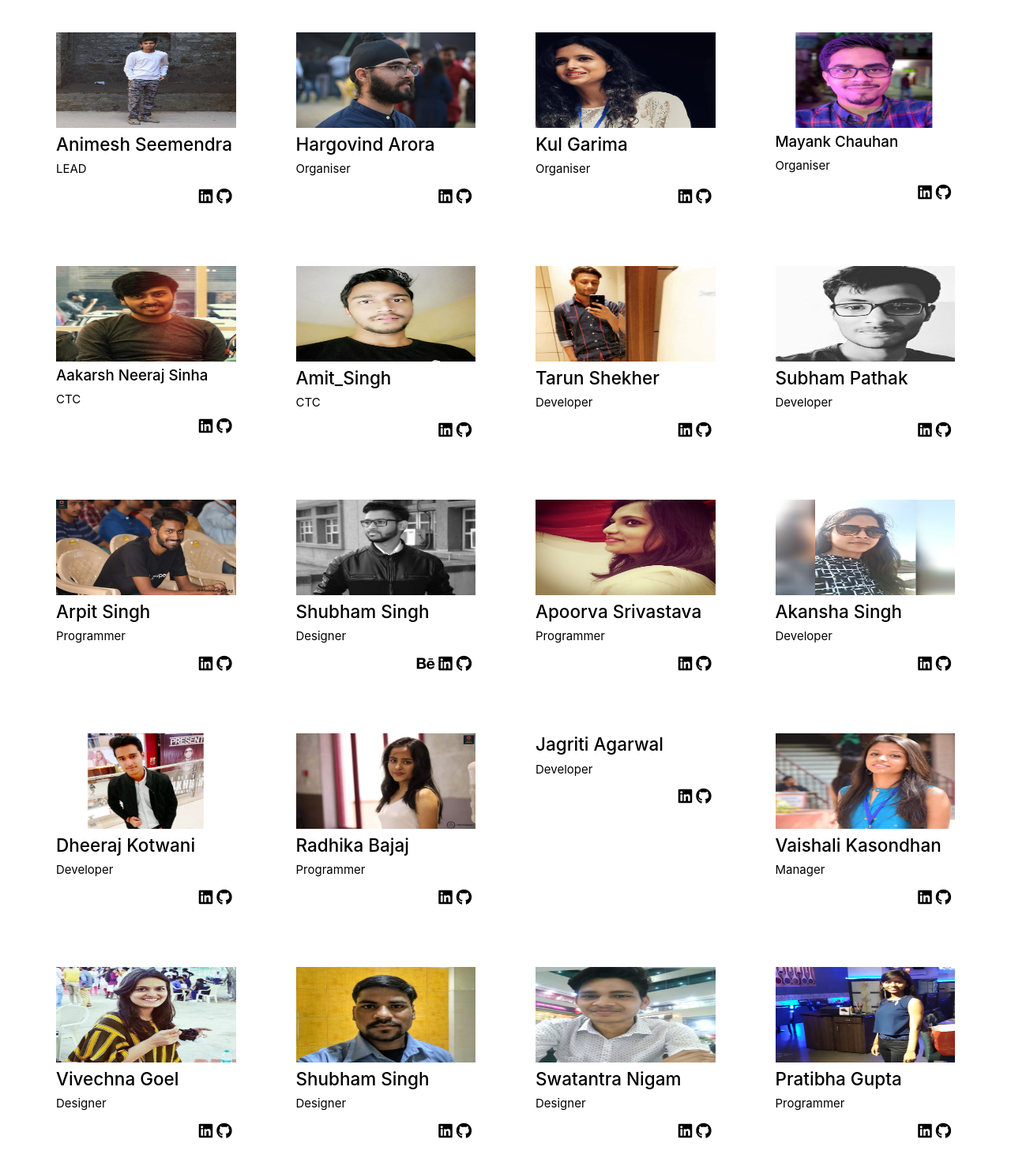
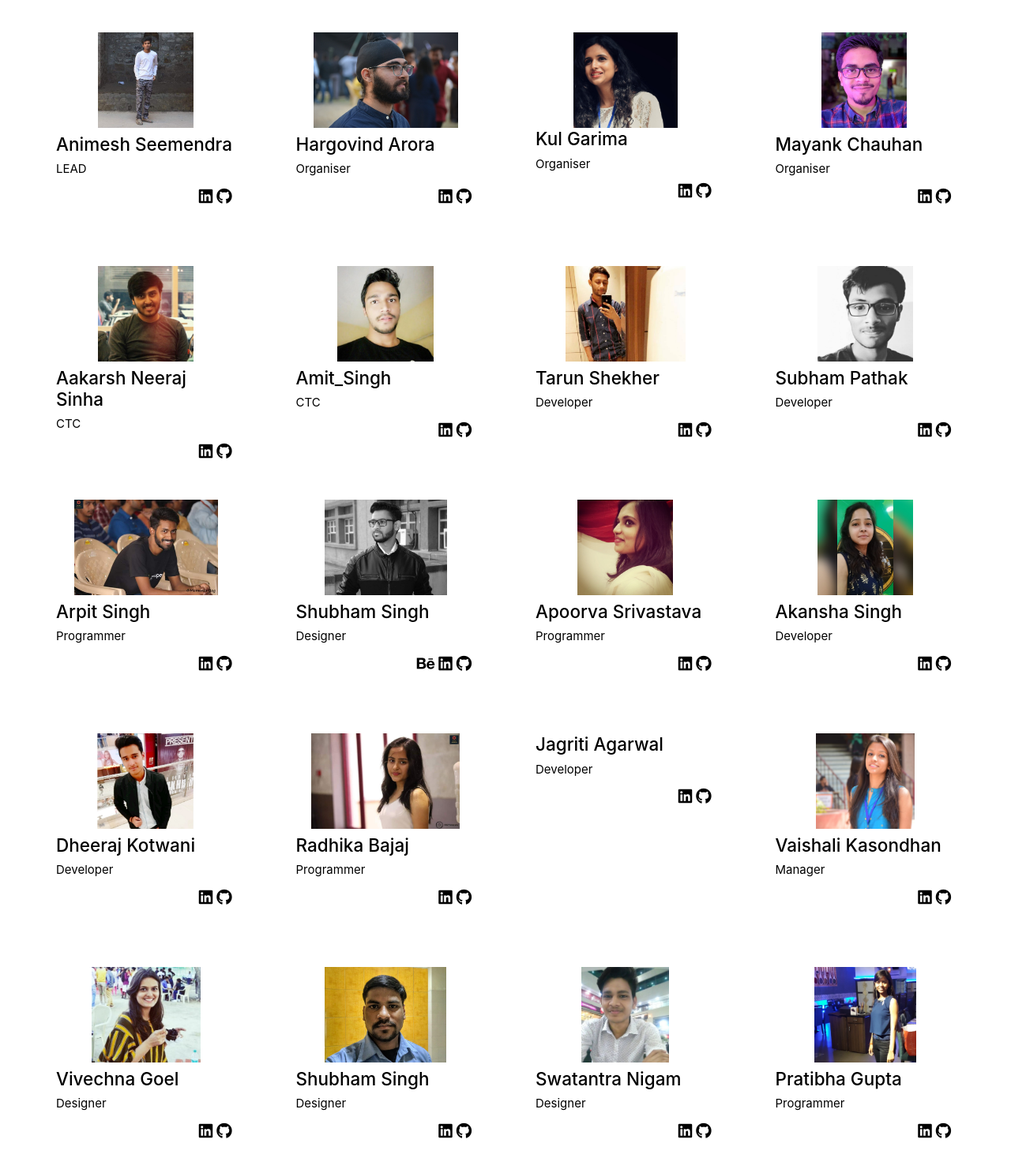
Before and after one commit to akansha-singh/akansha-singh.github.io, a plain HTML site: page Meet Our Team.html in a window 1280 px wide. Shown: the part 147-1633 px from the top of the page at 79% size. Drawn offline with nearby package versions, Linux system fonts and the light colour scheme.

Commit message:
next commit

```diff
--- a/Meet Our Team.html
+++ b/Meet Our Team.html
@@ -80,7 +80,7 @@
     <div class="row">
         <div class="column">
             <div class="content">
-                <object data="Animesh_Seemendra.jpg" style="width:100%;height:55%;"></object>
+                <object data="Animesh_Seemendra.jpg" style="width:100%;height:55%;object-fit:contain;"></object>
                 <h4>Animesh Seemendra</h4>
                 <p>LEAD</p>
                 <a href="https://github.com/animeshseemendra" class="fab fa-github fa-lg" style="color:#000000; float:right; margin-right:5px;"></a>
@@ -90,7 +90,7 @@
 
         <div class="column ">
             <div class="content">
-                <object data="20190619_235547.jpg" style="width:100%;height:55%;"></object>
+                <object data="20190619_235547.jpg" style="width:100%;height:55%;object-fit:contain;"></object>
 
                 <h4>Hargovind Arora</h4>
                 <p>Organiser</p>
@@ -101,7 +101,7 @@
 
         <div class="column">
             <div class="content">
-                <object data="DSC_0155-01.jpg" style="width:100%;height:55%;"></object>
+                <object data="DSC_0155-01.jpg" align="left" style="width:100%;height:55%;object-fit:contain;"></object>
 
                 <h4>Kul Garima</h4>
                 <p>Organiser</p>
@@ -112,9 +112,9 @@
 
         <div class="column ">
             <div class="content">
-                <object data="Mayank Chauhan.jpg" style="width:100%;height:55%;"></object>
+                <object data="Mayank Chauhan.jpg" style="width:100%;height:55%;object-fit:contain;"></object>
 
-                <h5>Mayank Chauhan</h5>
+                <h4>Mayank Chauhan</h4>
                 <p>Organiser</p>
                 <a href="https://github.com/MakChan" class="fab fa-github fa-lg" style="color:#000000; float:right; margin-right:5px;"></a>
                 <a href="https://www.linkedin.com/in/makchan15/" class="fab fa-linkedin fa-lg" style="color:#000000; float:right; margin-right:5px;"></a>
@@ -125,9 +125,9 @@
 
         <div class="column">
             <div class="content">
-                <object data="-91 79853 39553 20190613_222628.jpg" style="width:100%;height:55%;"></object>
+                <object data="-91 79853 39553 20190613_222628.jpg" style="width:100%;height:55%;object-fit:contain;"></object>
 
-                <h5>Aakarsh Neeraj Sinha</h5>
+                <h4>Aakarsh Neeraj Sinha</h4>
                 <p>CTC</p>
                 <a href="https://github.com/akarshn04" class="fab fa-github fa-lg" style="color:#000000; float:right; margin-right:5px;"></a>
                 <a href="https://www.linkedin.com/in/beingoriginal" class="fab fa-linkedin fa-lg" style="color:#000000; float:right; margin-right:5px;"></a>
@@ -138,7 +138,7 @@
 
         <div class="column">
             <div class="content">
-                <object data="Amit_Singh.jpg" style="width:100%;height:55%;"></object>
+                <object data="Amit_Singh.jpg" style="width:100%;height:55%;object-fit:contain;"></object>
                 <h4>Amit_Singh</h4>
                 <p>CTC </p>
                 <a href="https://github.com/amit9651" class="fab fa-github fa-lg" style="color:#000000; float:right; margin-right:5px;"></a>
@@ -147,16 +147,9 @@
         </div>
 
 
-
-
-
-
-
-
-
         <div class="column people">
             <div class="content">
-                <object data="Screenshot_2019-06-14-20-42-00.png" style="width:100%;height:55%;"></object>
+                <object data="Screenshot_2019-06-14-20-42-00.png" style="width:100%;height:55%;object-fit:contain;"></object>
                 <h4>Tarun Shekher</h4>
                 <p>Developer</p>
                 <a href="#" class="fab fa-github fa-lg" style="color:#000000; float:right; margin-right:5px;"></a>
@@ -165,7 +158,7 @@
         </div>
         <div class="column people">
             <div class="content">
-                <object data="FB_IMG_1560781813014.jpg" style="width:100%;height:55%;"></object>
+                <object data="FB_IMG_1560781813014.jpg" style="width:100%;height:55%;object-fit:contain;"></object>
                 <h4>Subham Pathak</h4>
                 <p>Developer</p>
                 <a href="https://github.com/tronku" class="fab fa-github fa-lg" style="color:#000000; float:right; margin-right:5px;"></a>
@@ -176,7 +169,7 @@
 
         <div class="column cars">
             <div class="content">
-                <object data="FB_IMG_1560967602244.jpg" style="width:100%;height:55%;"></object>
+                <object data="FB_IMG_1560967602244.jpg" style="width:100%;height:55%;object-fit:contain;"></object>
                 <h4>Arpit Singh</h4>
                 <p>Programmer</p>
                 <a href="#" class="fab fa-github fa-lg" style="color:#000000; float:right; margin-right:5px;"></a>
@@ -187,7 +180,7 @@
 
         <div class="column nature">
             <div class="content" >
-                <object data="28424783_2119731758256246_7732588492216534068_o~2.jpg" style="width:100%;height:55%;"></object>
+                <object data="28424783_2119731758256246_7732588492216534068_o~2.jpg" style="width:100%;height:55%;object-fit:contain;"></object>
 
                 <h4>Shubham Singh</h4>
                 <p>Designer</p>
@@ -199,7 +192,7 @@
 
         <div class="column cars">
             <div class="content">
-                <object data="20190617_185347.jpg" style="width:100%;height:55%;"></object>
+                <object data="20190617_185347.jpg" style="width:100%;height:55%;object-fit:contain;"></object>
 
                 <h4>Apoorva Srivastava</h4>
                 <p>Programmer</p>
@@ -211,7 +204,7 @@
 
         <div class="column people">
             <div class="content">
-                <object data="PicsArt_06-17-01.48.12.jpg" style="width:100%;height:55%;"></object>
+                <object data="PicsArt_06-22-11.16.59.jpg" style="width:100%;height:55%;object-fit:contain;"></object>
                 <h4>Akansha Singh</h4>
                 <p>Developer</p>
                 <a href="https://github.com//akansha-singh" class="fab fa-github fa-lg" style="color:#000000; float:right; margin-right:5px;"></a>
@@ -221,7 +214,7 @@
 
         <div class="column people">
             <div class="content">
-                <object data="IMG_20190128_000319.jpg" style="width:100%;height:55%;"></object>
+                <object data="IMG_20190128_000319.jpg" style="width:100%;height:55%;object-fit:contain;"></object>
 
                 <h4>Dheeraj Kotwani</h4>
                 <p>Developer</p>
@@ -232,7 +225,7 @@
 
         <div class="column cars">
             <div class="content">
-                <object data="FB_IMG_1560446433456.jpg" style="width:100%;height:55%;"></object>
+                <object data="FB_IMG_1560446433456.jpg" style="width:100%;height:55%;object-fit:contain;"></object>
                 <h4>Radhika Bajaj</h4>
                 <p>Programmer</p>
                 <a href="https://github.com/radhikabajaj" class="fab fa-github fa-lg" style="color:#000000; float:right; margin-right:5px;"></a>
@@ -244,7 +237,7 @@
 
         <div class="column people">
             <div class="content">
-                <object data="IMG_20190531_192212.jpg" style="width:100%;height:55%;"></object>
+                <object data="IMG_20190531_192212.jpg" style="width:100%;height:55%;object-fit:contain;"></object>
 
                 <h4>Jagriti Agarwal</h4>
                 <p>Developer</p>
@@ -256,7 +249,7 @@
 
         <div class="column">
             <div class="content">
-                <object data="IMG-20190614-WA0001.jpg" style="width:100%;height:55%;"></object>
+                <object data="IMG-20190614-WA0001.jpg" style="width:100%;height:55%;object-fit:contain;"></object>
                 <h4>Vaishali Kasondhan</h4>
                 <p>Manager</p>
                 <a href="https://github.com/vaishali8799" class="fab fa-github fa-lg" style="color:#000000; float:right; margin-right:5px;"></a>
@@ -269,7 +262,7 @@
 
         <div class="column nature">
             <div class="content">
-                <object data="IMG_20190614_202523.jpg" style="width:100%;height:55%;"></object>
+                <object data="IMG_20190614_202523.jpg" style="width:100%;height:55%;object-fit:contain;"></object>
                 <h4>Vivechna Goel</h4>
                 <p>Designer</p>
                 <a href="https://github.com/vivechna" class="fab fa-github fa-lg" style="color:#000000; float:right; margin-right:5px;"></a>
@@ -278,7 +271,7 @@
         </div>
         <div class="column nature">
             <div class="content">
-                <object data="FB_IMG_1555808212229.jpg" style="width:100%;height:55%;"></object>
+                <object data="FB_IMG_1555808212229.jpg" style="width:100%;height:55%;object-fit:contain;"></object>
                 <h4>Shubham Singh</h4>
                 <p>Designer</p>
                 <a href="https://github.com/singhking23" class="fab fa-github fa-lg" style="color:#000000; float:right; margin-right:5px;"></a>
@@ -287,7 +280,7 @@
         </div>
         <div class="column nature">
             <div class="content">
-                <object data="dd.jpg" style="width:100%;height:55%;"></object>
+                <object data="dd.jpg" style="width:100%;height:55%;object-fit:contain;"></object>
                 <h4>Swatantra Nigam</h4>
                 <p>Designer</p>
                 <a href="https://github.com/swatantra94" class="fab fa-github fa-lg" style="color:#000000; float:right; margin-right:5px;"></a>
@@ -302,7 +295,7 @@
 
         <div class="column cars">
             <div class="content">
-                <object data="20190616_111738.jpg" style="width:100%;height:55%;"></object>
+                <object data="20190616_111738.jpg" style="width:100%;height:55%;object-fit:contain;"></object>
 
                 <h4>Pratibha Gupta</h4>
                 <p>Programmer</p>
@@ -313,7 +306,7 @@
 
         <div class="column">
             <div class="content">
-                <object data="20190621_183222.jpg" style="width:100%;height:55%;"></object>
+                <object data="20190621_183222.jpg" style="width:100%;height:55%;object-fit:contain;"></object>
                 <h4>Nidhi Rajput</h4>
                 <p>Manager</p>
                 <a href="http://github.com/Nidhirajput1301" class="fab fa-github fa-lg" style="color:#000000; float:right; margin-right:5px;"></a>
@@ -324,7 +317,7 @@
 
         <div class="column cars">
             <div class="content">
-                <object data="IMG_20190613_233051_075.jpg" style="width:100%;height:55%;"></object>
+                <object data="IMG_20190613_233051_075.jpg" style="width:100%;height:55%;object-fit:contain;"></object>
                 <h4>Diya Jaiswal</h4>
                 <p>Programmer</p>
                 <a href="https://github.com/diyajaiswal11" class="fab fa-github fa-lg" style="color:#000000; float:right; margin-right:5px;"></a>
@@ -334,7 +327,7 @@
 
         <div class="column cars">
             <div class="content">
-                <object data="20190427_093059.jpg" style="width:100%;height:55%;"></object>
+                <object data="20190427_093059.jpg" style="width:100%;height:55%;object-fit:contain;"></object>
                 <h4>Vaishnavi Tiwari</h4>
                 <p>Programmer</p>
                 <a href="https://github.com/vaishnavitiwari" class="fab fa-github fa-lg" style="color:#000000; float:right; margin-right:5px;"></a>
@@ -348,7 +341,7 @@
 
 
     <div class="col-lg-6 col-xs-12 col-sm-12 col-md-6">
-       <object data="IMG_2082.jpg" id="team" align="center" style="margin-top:50px;"></object>
+       <object data="IMG_2082.jpg" id="team" align="center" style="margin-top:50px; height:auto;object-fit:contain;"></object>
     </div>
 
 
```
Also changed, not shown: PicsArt_06-22-11.16.59.jpg (added).
